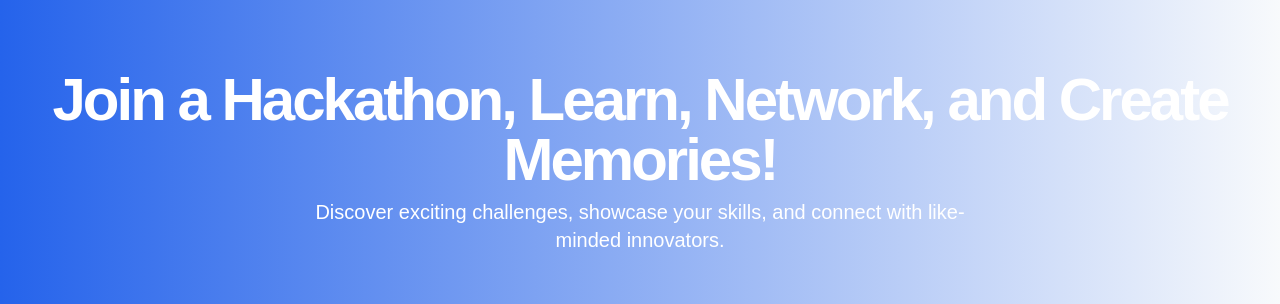
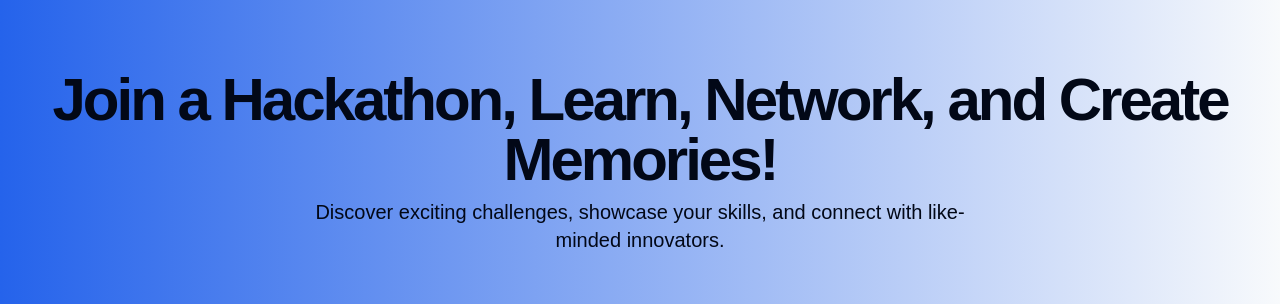
Before and after one commit to dubscode/memories, a Next.js app: page / in a window 1280 px wide. Shown: the part 178-482 px from the top of the page. Built offline with nearby package versions, Linux system fonts and the light colour scheme; no server answers; the database is empty; what drizzle-zod, loops would draw is missing.

Commit message:
fix: improve contrast on hero section when in light mode

```diff
--- a/app/page.tsx
+++ b/app/page.tsx
@@ -11,14 +11,14 @@ export default async function LandingPage() {
 
   return (
     <main className='flex-1'>
-      <section className='flex w-full items-center justify-center py-12 md:py-24 lg:py-32 xl:py-48 bg-gradient-to-r from-primary to-primary-foreground'>
+      <section className='flex w-full items-center justify-center py-12 md:py-24 lg:py-32 xl:py-48 bg-gradient-to-r from-primary to-primary-foreground dark:from-primary-dark dark:to-primary-foreground-dark'>
         <div className='container px-4 md:px-6'>
           <div className='flex flex-col items-center space-y-4 text-center'>
             <div className='space-y-2'>
-              <h1 className='text-3xl font-bold tracking-tighter sm:text-4xl md:text-5xl lg:text-6xl/none text-white'>
+              <h1 className='text-3xl font-bold tracking-tighter sm:text-4xl md:text-5xl lg:text-6xl/none text-primary-contrast dark:text-primary-contrast-dark'>
                 Join a Hackathon, Learn, Network, and Create Memories!
               </h1>
-              <p className='mx-auto max-w-[700px] text-white md:text-xl'>
+              <p className='mx-auto max-w-[700px] md:text-xl text-primary-contrast/80 dark:text-primary-contrast-dark/80'>
                 Discover exciting challenges, showcase your skills, and connect
                 with like-minded innovators.
               </p>
```
